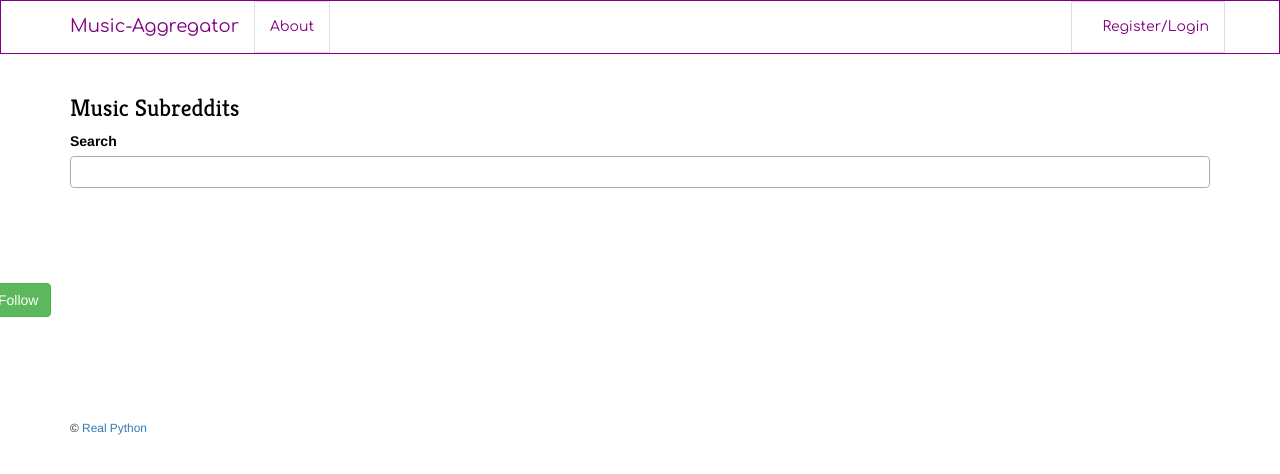
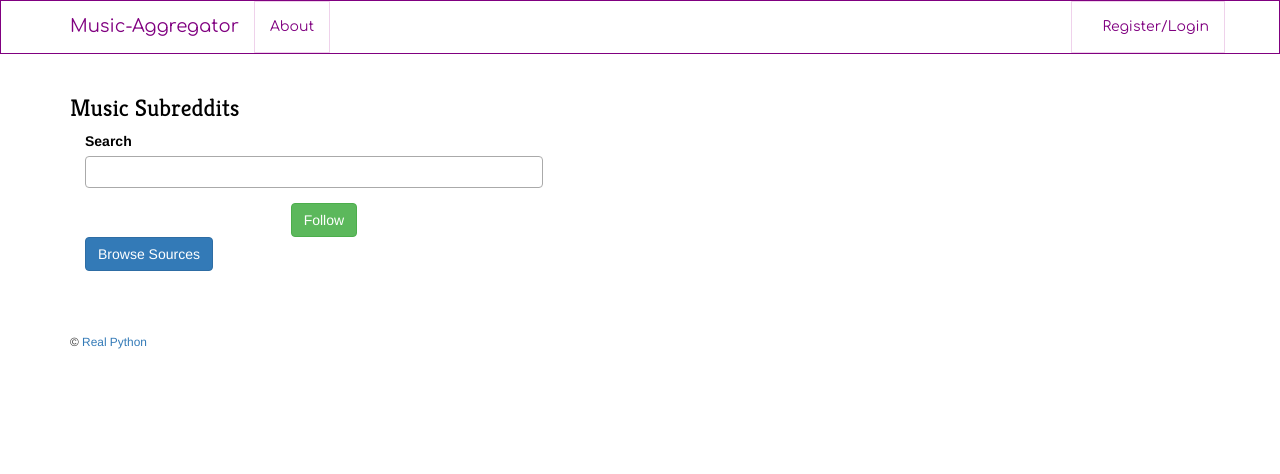
Before and after one commit to treethought/amnisiac-old, a Flask app: template project/client/templates/main/sources.html in a window 1280 px wide. Shown: the top 474 px of the page. Run offline with Flask 2, Linux system fonts and the light colour scheme; the template is opened without the code that fills it: values that come from a table or form of the project are taken from there, others are empty; some libraries are stand-ins or nearby versions; some web fonts are replaced.

Commit message:
changed source list to hidden table with select2 autocomplete from table

```diff
--- a/project/client/templates/main/sources.html
+++ b/project/client/templates/main/sources.html
@@ -5,18 +5,22 @@
     </h3>
 </div>
 
+<div class="container">
 
+    <div class="row">
+
+        <div class="col-lg-5">
             <form class='form' role='form' method="post" action="{{ url_for('user.add_sources')}}">
 
-    {{ form.csrf_token }} {{ form.hidden_tag() }}
-    {{ wtf.form_errors(form, hiddens='only') }}
-    {{ wtf.form_field(form.search_bar)}}
-
-
-
+                {{ form.csrf_token }} {{ form.hidden_tag() }} {{ wtf.form_errors(form, hiddens='only') }} {{ wtf.form_field(form.search_bar)}}
 
                 <table class="table table-invert" id='source-table'>
                     <thead class='thead-default'>
+                        <tr>
+                            <div class="col-lg-5">
+                                <div id='nav'></div>
+                            </div>
+                        </tr>
                         <tr>
                             <th>{{form.follow_sources.label}}</th>
                         </tr>
@@ -29,16 +33,26 @@
                         {% endfor %}
                     </tbody>
                 </table>
-
-            <br><br>
-        </div>
-    </div>
-    <br><br>
-    <div class='row'>
+                <div class="col-lg-2">
                     <button type="submit" class="btn btn-success">Follow</button>
                 </div>
             </form>
-<br><br>
+        </div>
+
+    </div>
+
+
+    <div class="row">
+
+        <div class="col-lg-2">
+            <button type="toggle" class="btn btn-primary" id="toggle-sources">Browse Sources</button>
+        </div>
+    </div>
+
+</div>
+
+
+
 
 
 <script type="text/javascript">
@@ -49,6 +63,7 @@
     console.log(sources)
 
     $('#source-table').hide();
+    $('#nav').hide();
 
     $('#search-bar').attr({
         multiple: 'multiple'
@@ -57,10 +72,40 @@
     $('#search-bar').select2({
         data: sources
     });
+
+    $("#toggle-sources").click(function() {
+        // alert('clicked it');
+        console.log('clicked it')
+        $('#nav').show();
+        $('#source-table').show();
+    });
 </script>
 
+{#
+<script type="text/javascript">
+    $(document).ready(function() {
+        $('#source-table').after('<div id="nav"></div>');
+        var rowsShown = 20;
+        var rowsTotal = $('#source-table tbody tr').length;
+        var numPages = rowsTotal / rowsShown;
+        for (i = 0; i < numPages; i++) {
+            var pageNum = i + 1;
+            $('#nav').append('<a href="#" rel="' + i + '">' + pageNum + '</a> ');
+        }
+        $('#source-table tbody tr').hide();
+        $('#source-table tbody tr').slice(0, rowsShown).show();
+        $('#nav a:first').addClass('active');
+        $('#nav a').bind('click', function() {
 
-
-
-
-{% endblock content %}
+            $('#nav a').removeClass('active');
+            $(this).addClass('active');
+            var currPage = $(this).attr('rel');
+            var startItem = currPage * rowsShown;
+            var endItem = startItem + rowsShown;
+            $('#source-table tbody tr').css('opacity', '0.0').hide().slice(startItem, endItem).
+            css('display', 'table-row').animate({
+                opacity: 1
+            }, 300);
+        });
+    });
+</script> #} {% endblock content %}
```
Lines whose indentation alone changed are shown as unchanged.
